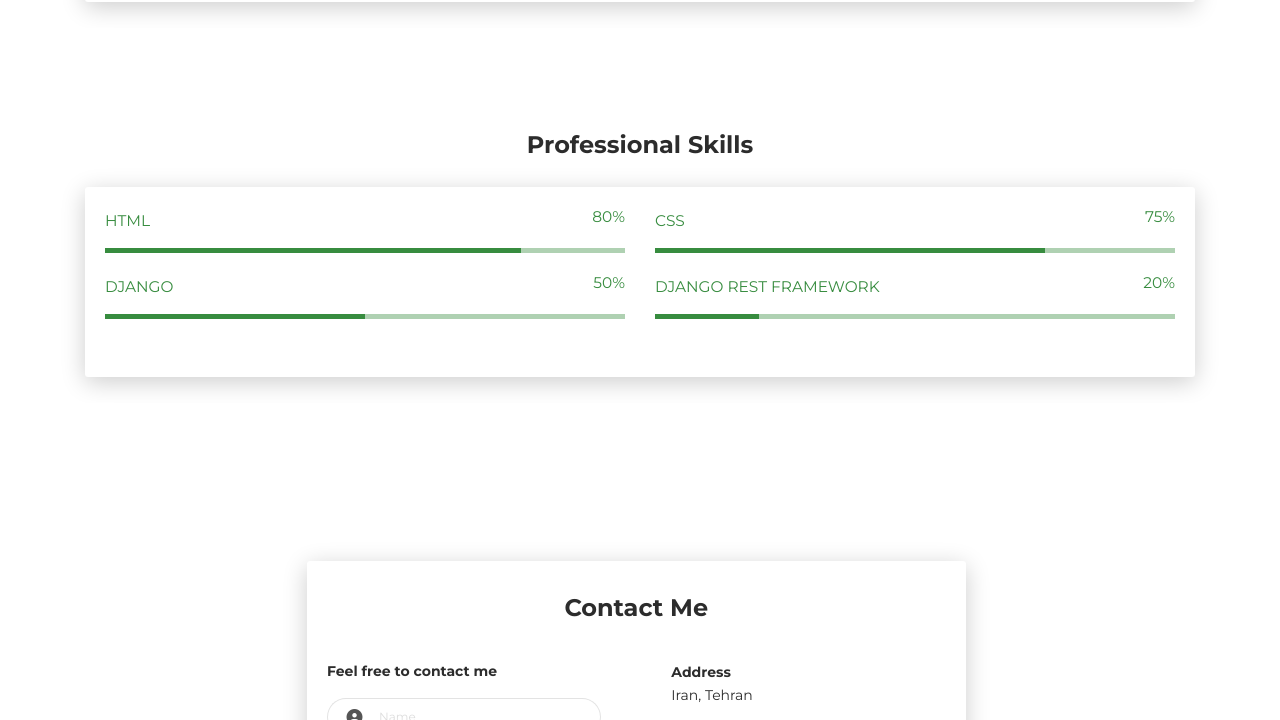
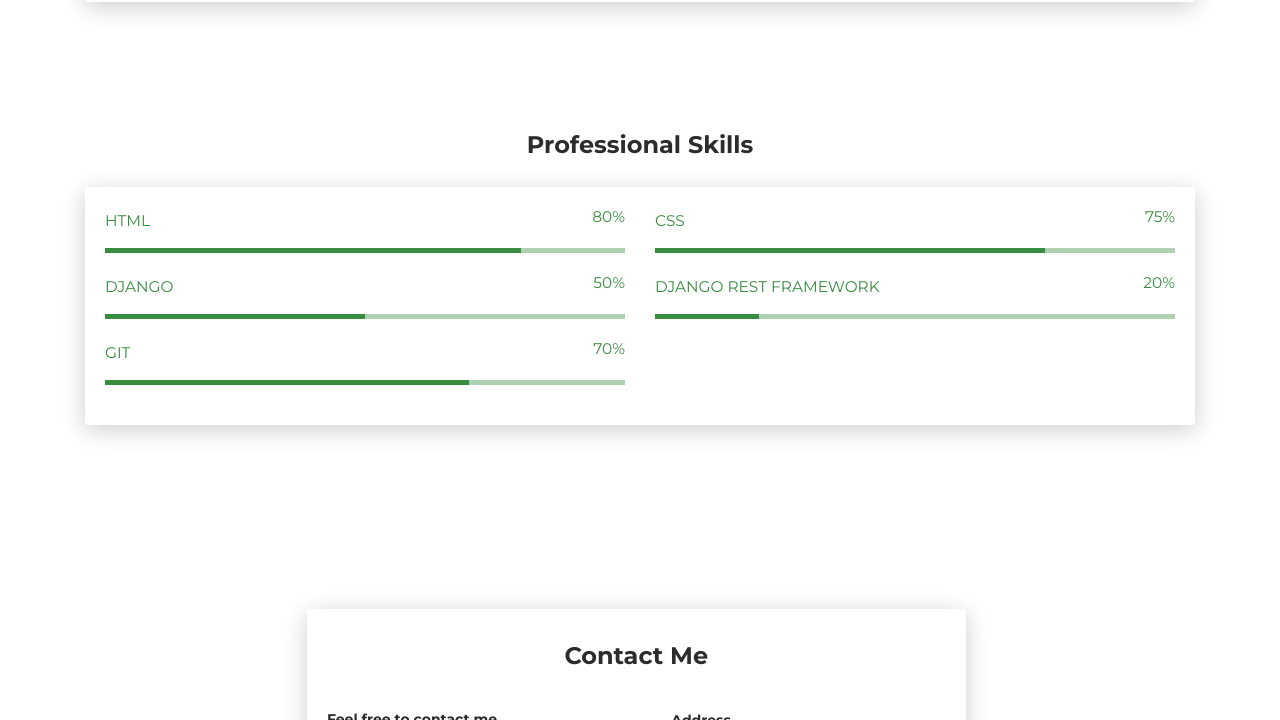
Before and after one commit to AlirezaNjR/AlirezaNjR, a plain HTML site: page index.html in a window 1280 px wide. Shown: the part 972-1692 px from the top of the page. Drawn offline with Linux system fonts and the light colour scheme.

Commit message:
Add git to skills

```diff
--- a/index.html
+++ b/index.html
@@ -195,6 +195,16 @@
 										</div>
 									</div>
 								</div>
+								<div class="col-md-6">
+									<div class="progress-container progress-primary"><span class="progress-badge">Git</span>
+										<div class="progress">
+											<div class="progress-bar progress-bar-primary" data-aos="progress-full"
+												data-aos-offset="10" data-aos-duration="2000" role="progressbar"
+												aria-valuenow="70" aria-valuemin="0" aria-valuemax="100"
+												style="width: 70%;"></div><span class="progress-value">70%</span>
+										</div>
+									</div>
+								</div>
 							</div>
 
 							</div>
```
